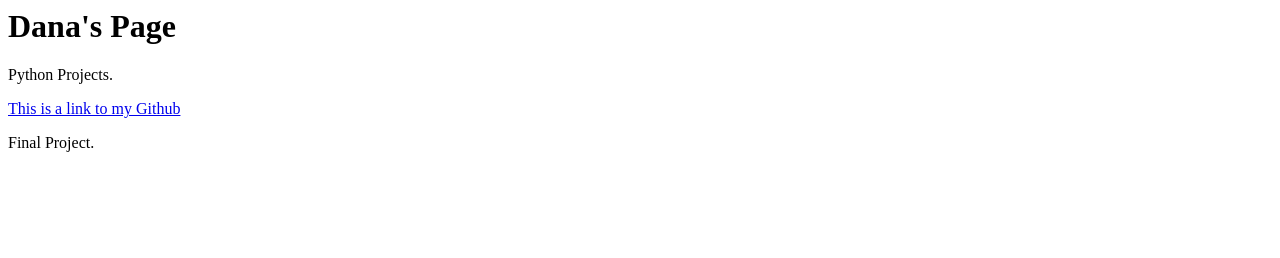
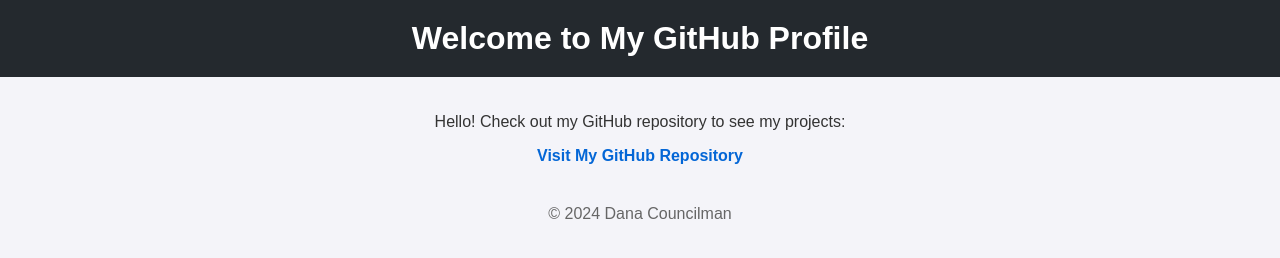
Before and after one commit to DanaCouncilman/Dana-Projects, a plain HTML site: page index.html in a window 1280 px wide. Drawn offline with Linux system fonts and the light colour scheme.

Commit message:
index.html

```diff
--- a/index.html
+++ b/index.html
@@ -1,4 +1,55 @@
-<h1>Dana's Page</h1>
-<p>Python Projects.</p>
-<a href="https://github.com/DanaCouncilman/Dana-Projects">This is a link to my Github</a>
-<p>Final Project.</p>
+<!DOCTYPE html>
+<html lang="en">
+<head>
+    <meta charset="UTF-8">
+    <meta name="viewport" content="width=device-width, initial-scale=1.0">
+    <title>My GitHub Profile</title>
+    <style>
+        body {
+            font-family: Arial, sans-serif;
+            text-align: center;
+            margin: 0;
+            padding: 0;
+            background-color: #f4f4f9;
+            color: #333;
+        }
+        header {
+            background-color: #24292e;
+            color: white;
+            padding: 20px 0;
+        }
+        header h1 {
+            margin: 0;
+        }
+        a {
+            color: #0366d6;
+            text-decoration: none;
+            font-weight: bold;
+        }
+        a:hover {
+            text-decoration: underline;
+        }
+        .container {
+            padding: 20px;
+        }
+        footer {
+            margin-top: 20px;
+            color: #666;
+        }
+    </style>
+</head>
+<body>
+    <header>
+        <h1>Welcome to My GitHub Profile</h1>
+    </header>
+    <div class="container">
+        <p>Hello! Check out my GitHub repository to see my projects:</p>
+        <a href="https://github.com/DanaCouncilman/Dana-Projects" target="_blank">
+            Visit My GitHub Repository
+        </a>
+    </div>
+    <footer>
+        <p>© 2024 Dana Councilman</p>
+    </footer>
+</body>
+</html>
```
